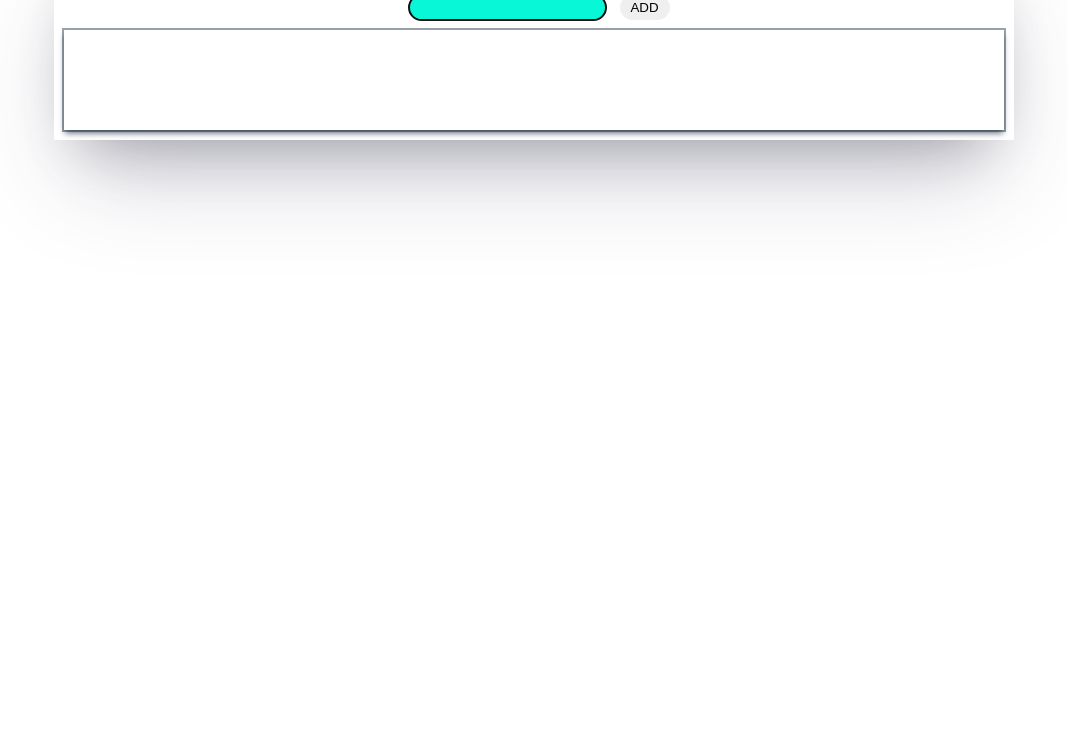
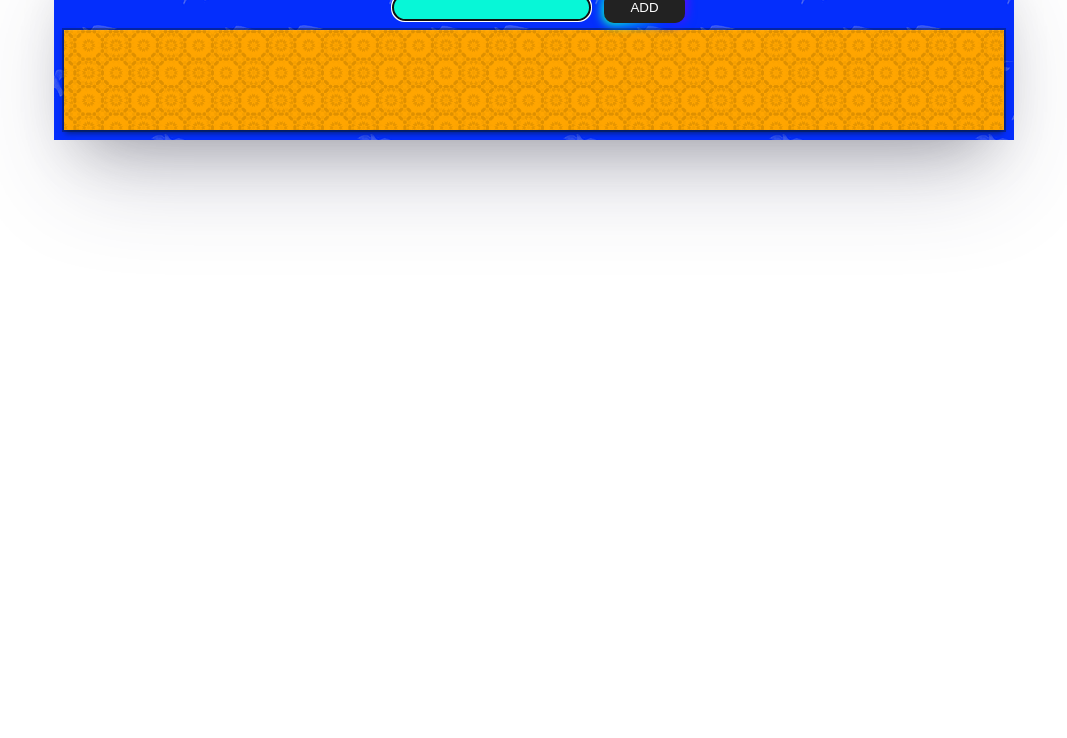
Before and after one commit to miracerdin/To-Do-List, a plain HTML site: page index.html in a window 1280 px wide. Shown: the part 62-800 px from the top of the page, without its empty margins (106-1173 px from the left). Drawn offline with Linux system fonts and the light colour scheme.

Commit message:
background image added

```diff
--- a/app.js
+++ b/app.js
@@ -8,10 +8,7 @@ button.addEventListener("click", addtToList);
 input.addEventListener("keypress", function (event) {
   // If the user presses the "Enter" key on the keyboard
   if (event.key === "Enter") {
-    // Cancel the default action, if needed
-
     addtToList();
-    // Trigger the button element with a click
   }
 });
 
@@ -25,10 +22,12 @@ function addtToList() {
   if (input.value != "") {
     let element = document.createElement("div");
     element.classList.add("altdiv");
-    element.innerHTML = `<span>➡  </span>
-    <p>${input.value}</p><button class = "rmvBtn"> REMOVE</button>`;
+    element.innerHTML = `<input type = "checkbox"   />
+    <p>${input.value}</p><buttOn class = "rmvBtn"> REMOVE</button>`;
+
     list.appendChild(element);
     input.value = "";
+
     const parag = document.querySelector("p");
     let counter = 0;
     parag.addEventListener("click", (e) => {
--- a/index.html
+++ b/index.html
@@ -5,13 +5,17 @@
     <meta http-equiv="X-UA-Compatible" content="IE=edge" />
     <meta name="viewport" content="width=device-width, initial-scale=1.0" />
     <title>Document</title>
+    <script
+      src="https://kit.fontawesome.com/870e872a87.js"
+      crossorigin="anonymous"
+    ></script>
     <link rel="stylesheet" href="style.css" />
   </head>
   <body>
     <div class="container">
-      <h1>To-Do List</h1>
+      <h1>To-Do List <i class="fa-solid fa-envelope"></i></h1>
       <input id="input" type="text" autofocus />
-      <button id="button" value="Add">ADD</button>
+      <button id="button" value="Add" role="button">ADD</button>
       <div class="list"></div>
     </div>
 
--- a/style.css
+++ b/style.css
@@ -6,7 +6,12 @@
 body {
   height: 100vh;
 }
+h1 {
+  color: white;
+}
 .container {
+  background-color: #002bff;
+  background-image: url(img/foggy-birds.png);
   margin: auto;
   width: 75%;
   padding: 10px;
@@ -22,12 +27,75 @@ input {
   border-radius: 15px;
   border: none;
 }
+
+/* CSS */
 #button {
-  width: 50px;
-  border-radius: 15px;
-  padding: 5px 10px;
+  padding: 0.6em 2em;
+  border: none;
+  outline: none;
+  color: rgb(255, 255, 255);
+  background: #111;
   cursor: pointer;
+  position: relative;
+  z-index: 0;
+  border-radius: 10px;
+  user-select: none;
+  -webkit-user-select: none;
+  touch-action: manipulation;
 }
+
+#button:before {
+  content: "";
+  background: linear-gradient(
+    45deg,
+    #ff0000,
+    #ff7300,
+    #fffb00,
+    #48ff00,
+    #00ffd5,
+    #002bff,
+    #7a00ff,
+    #ff00c8,
+    #ff0000
+  );
+  position: absolute;
+  top: -2px;
+  left: -2px;
+  background-size: 400%;
+  z-index: -1;
+  filter: blur(5px);
+  -webkit-filter: blur(5px);
+  width: calc(100% + 4px);
+  height: calc(100% + 4px);
+  animation: glowing-button-85 20s linear infinite;
+  transition: opacity 0.3s ease-in-out;
+  border-radius: 10px;
+}
+
+@keyframes glowing-button-85 {
+  0% {
+    background-position: 0 0;
+  }
+  50% {
+    background-position: 400% 0;
+  }
+  100% {
+    background-position: 0 0;
+  }
+}
+
+#button:after {
+  z-index: -1;
+  content: "";
+  position: absolute;
+  width: 100%;
+  height: 100%;
+  background: #222;
+  left: 0;
+  top: 0;
+  border-radius: 10px;
+}
+
 p {
   padding-right: 2rem;
   margin: 10px;
@@ -41,6 +109,8 @@ button {
   border: none;
 }
 .list {
+  background-image: url(img/arabesque.png);
+  background-color: orange;
   padding: 50px;
   box-shadow: rgba(6, 24, 44, 0.4) 0px 0px 0px 2px,
     rgba(6, 24, 44, 0.65) 0px 4px 6px -1px,
@@ -58,3 +128,6 @@ button {
 .checked {
   text-decoration: line-through;
 }
+input:checked ~ p {
+  text-decoration: line-through;
+}
```
Also changed, not shown: img/arabesque.png (added), img/beige-paper.png (added), img/elastoplast.png (added), img/foggy-birds.png (added).
